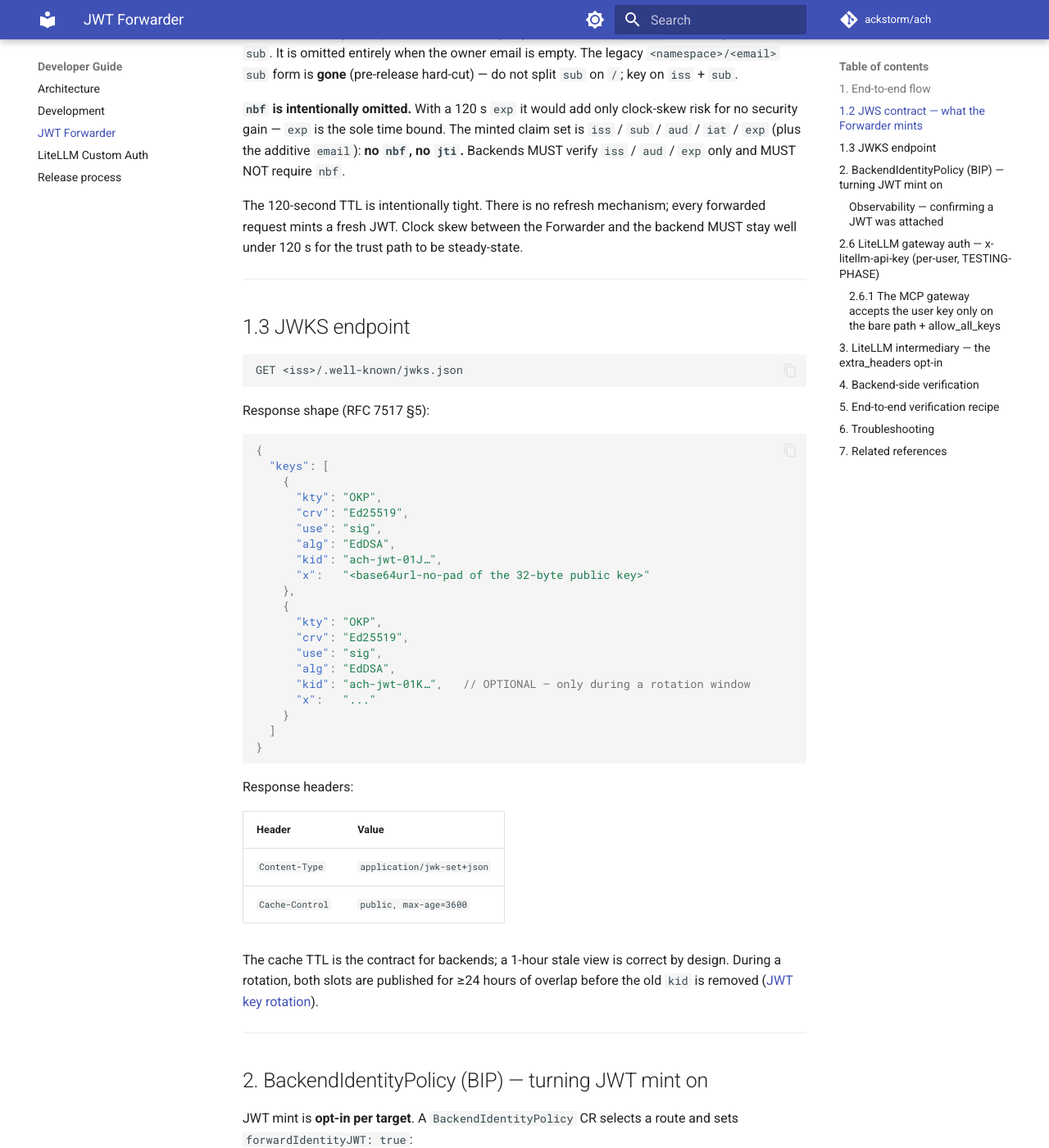
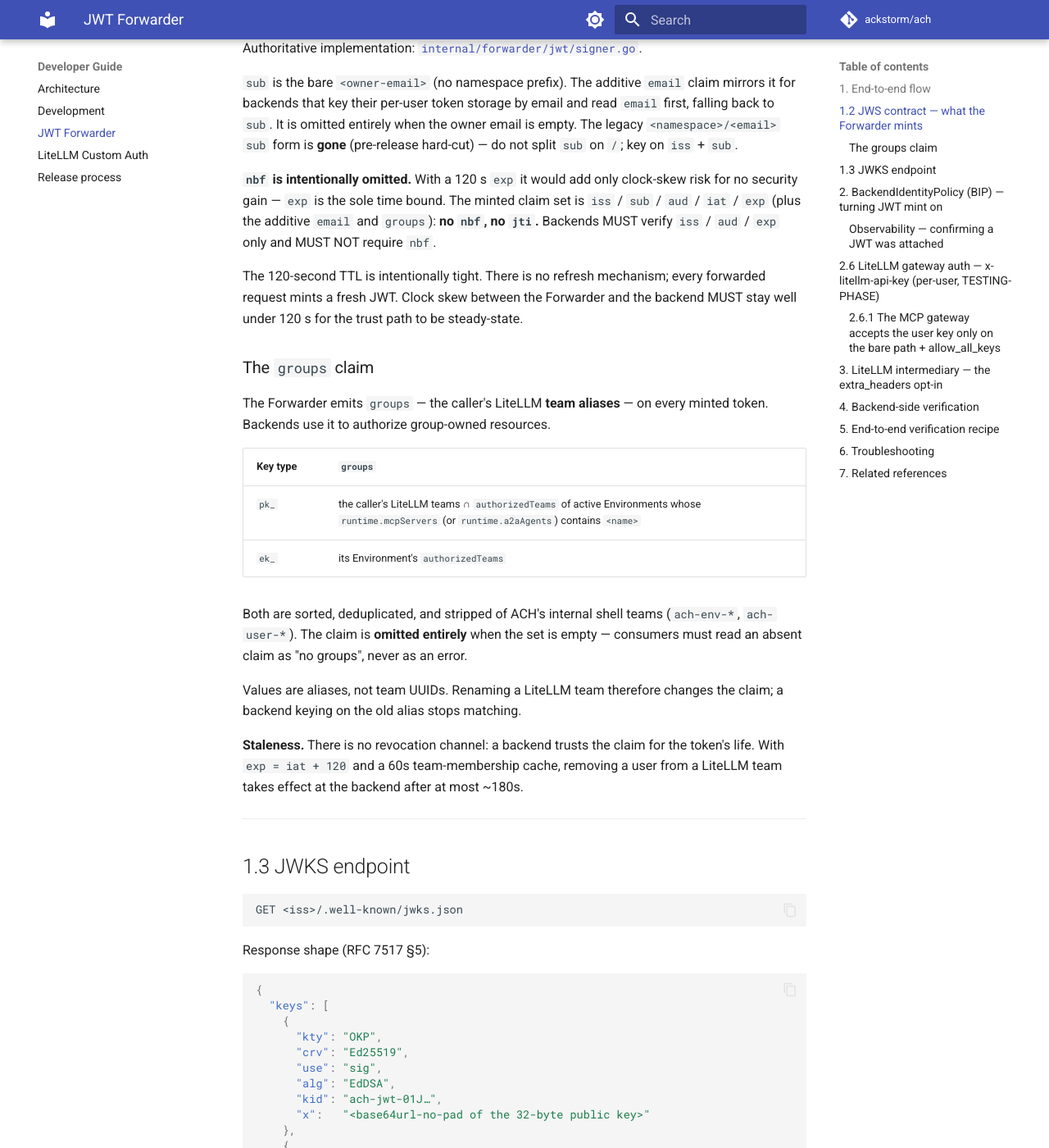
Before and after one commit to ackstorm/ach, an MkDocs documentation site: the page built from docs/developer-guide/jwt-forwarder.md, in a window 1280 px wide and 1400 px high, scrolled down 2246 px. Shown: the whole window at 82% size. Built offline with MkDocs 1.6.1 and Material for MkDocs 9.7.7, drawn with Linux system fonts in a browser that asks for light colours; comment, search, counter and statistics services are not loaded; the version menu is left out; some of the changed text lies outside the part shown.

Commit message:
docs(forwarder): document the groups claim and the ach-memory wiring
Adds the JWT groups claim to the developer guide, backend-consumption
runbook, and permission-model reference, updates the whole-system
mental model (references/understanding.md) to match, and ships a new
examples/ach-memory wiring walkthrough + BackendIdentityPolicy sample.

```diff
--- a/docs/developer-guide/jwt-forwarder.md
+++ b/docs/developer-guide/jwt-forwarder.md
@@ -80,6 +80,7 @@ verify offline.
 | `iss`         | Forwarder `ACH_BASE_URL` (HTTPS-only in prod per FWD-10) | Hub §9.1 |
 | `sub`         | Bare `<owner-email>` (no namespace prefix)       | Hub §9.1   |
 | `email`       | Bare `<owner-email>` (mirrors `sub`); **omitted when empty** — additive, for consumers that key by email | — |
+| `groups`      | Caller's LiteLLM team **aliases** (never UUIDs), deduplicated + sorted, ACH's internal shell teams stripped; **omitted entirely when empty** — additive, see below | — |
 | `aud`         | `mcp:<bare-name>` on `/mcp/<bare-name>`<br>`a2a:<bare-name>` on `/a2a/<bare-name>` | Hub §9.1 |
 | `iat`         | Unix seconds at mint time                        | RFC 7519   |
 | `exp`         | `iat + 120`                                      | FWD-07     |
@@ -96,14 +97,37 @@ email is empty. The legacy `<namespace>/<email>` `sub` form is **gone**
 
 **`nbf` is intentionally omitted.** With a 120 s `exp` it would add only
 clock-skew risk for no security gain — `exp` is the sole time bound. The minted
-claim set is `iss` / `sub` / `aud` / `iat` / `exp` (plus the additive `email`):
-**no `nbf`, no `jti`.** Backends MUST verify `iss` / `aud` / `exp` only and MUST
-NOT require `nbf`.
+claim set is `iss` / `sub` / `aud` / `iat` / `exp` (plus the additive `email`
+and `groups`): **no `nbf`, no `jti`.** Backends MUST verify `iss` / `aud` /
+`exp` only and MUST NOT require `nbf`.
 
 The 120-second TTL is intentionally tight. There is no refresh mechanism;
 every forwarded request mints a fresh JWT. Clock skew between the
 Forwarder and the backend MUST stay well under 120 s for the trust path
 to be steady-state.
+
+### The `groups` claim
+
+The Forwarder emits `groups` — the caller's LiteLLM **team aliases** — on
+every minted token. Backends use it to authorize group-owned resources.
+
+| Key type | `groups` |
+|----------|----------|
+| `pk_` | the caller's LiteLLM teams ∩ `authorizedTeams` of active Environments whose `runtime.mcpServers` (or `runtime.a2aAgents`) contains `<name>` |
+| `ek_` | its Environment's `authorizedTeams` |
+
+Both are sorted, deduplicated, and stripped of ACH's internal shell teams
+(`ach-env-*`, `ach-user-*`). The claim is **omitted entirely** when the set
+is empty — consumers must read an absent claim as "no groups", never as an
+error.
+
+Values are aliases, not team UUIDs. Renaming a LiteLLM team therefore
+changes the claim; a backend keying on the old alias stops matching.
+
+**Staleness.** There is no revocation channel: a backend trusts the claim
+for the token's life. With `exp = iat + 120` and a 60s team-membership
+cache, removing a user from a LiteLLM team takes effect at the backend
+after at most ~180s.
 
 ---
 
```
Also changed, not shown: docs/runbooks/writing-an-mcp-backend.md (+10 -0 lines), examples/README.md (+1 -0 lines), examples/ach-memory/README.md (added, +70 -0 lines), references/litellm-permission-model.md (+11 -0 lines), references/understanding.md (+7 -1 lines), 1 other file.
